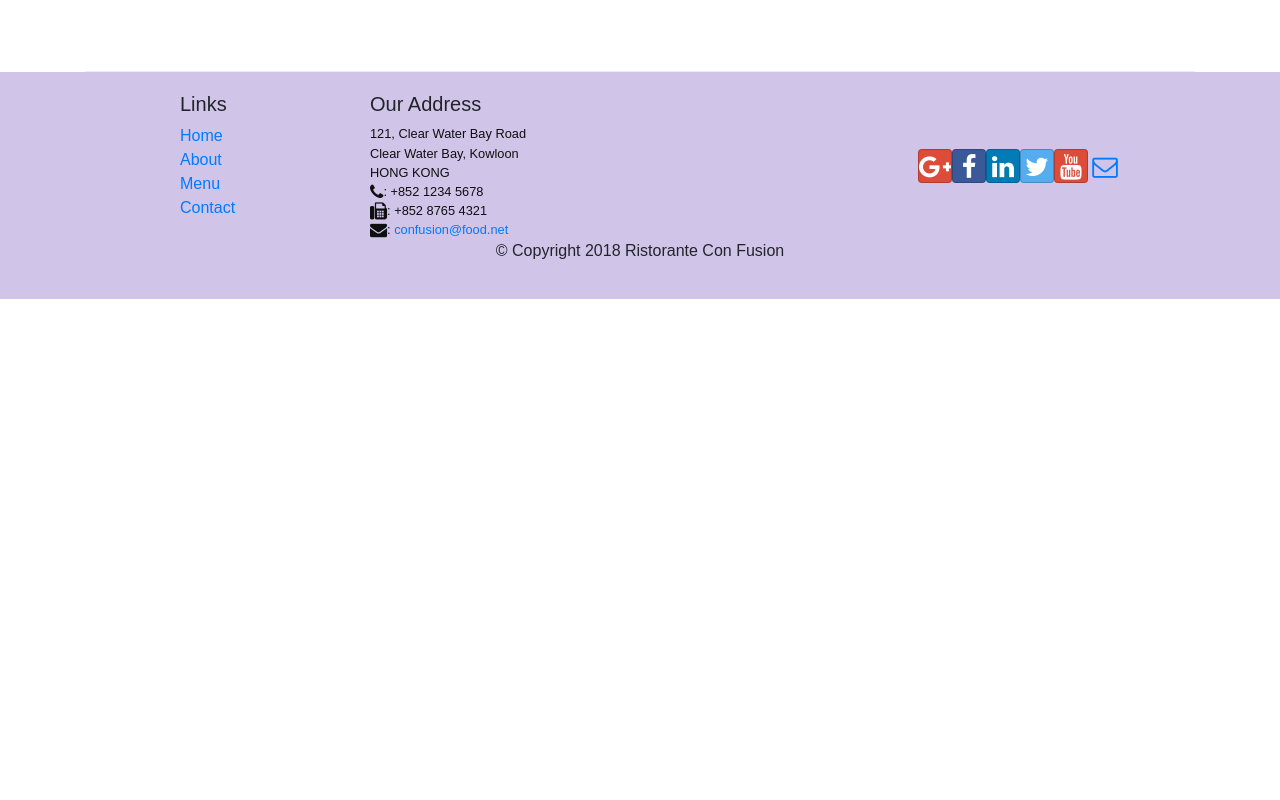
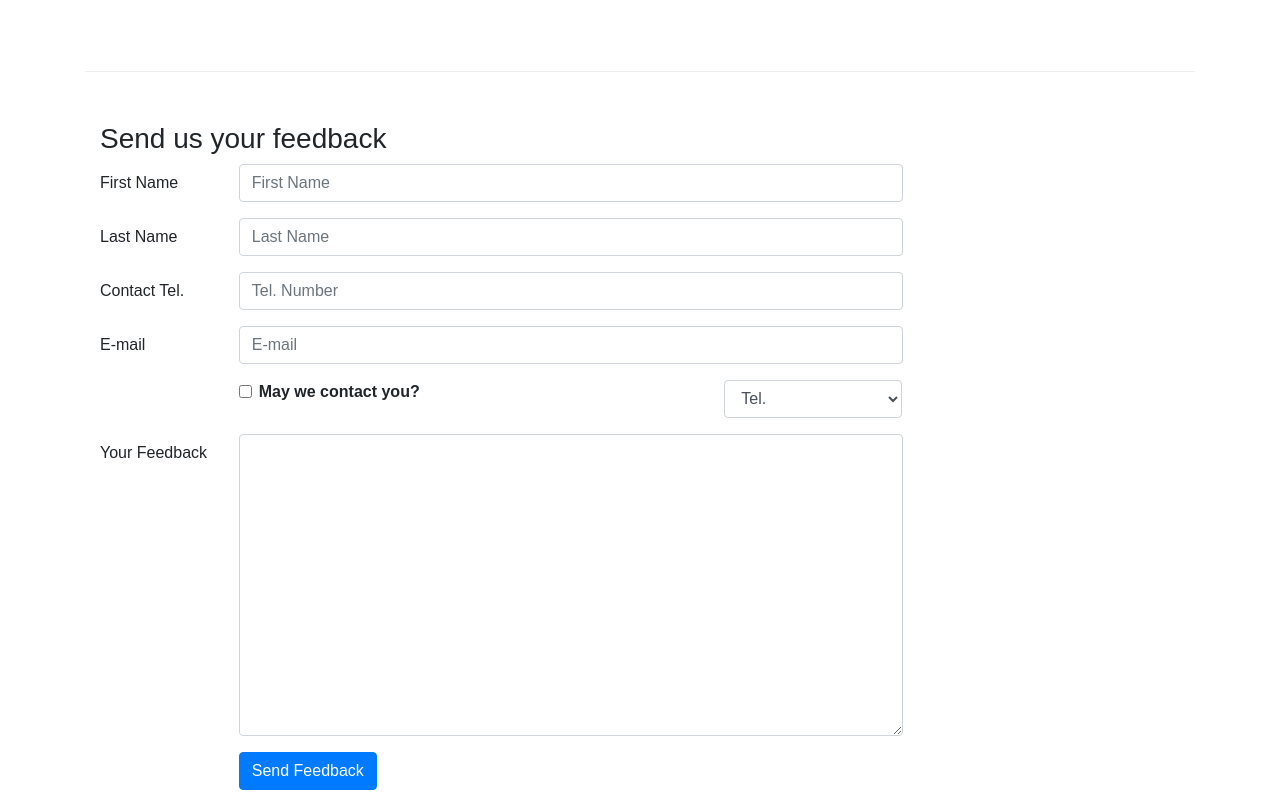
Before and after one commit to Royk8/RistoranteConfusion, a React (Create React App) app: page /contactus in a window 1280 px wide. Shown: the part 800-1600 px from the top of the page. Before the commit the page ends 1099 px from the top, so only its background shows below. Built offline with nearby package versions, Linux system fonts and the light colour scheme.

Commit message:
Controlled Forms

```diff
--- a/src/components/ContactComponent.js
+++ b/src/components/ContactComponent.js
@@ -1,8 +1,43 @@
-import React from 'react';
-import { Breadcrumb, BreadcrumbItem } from 'reactstrap';
+import React, { Component } from 'react';
+import { Breadcrumb, BreadcrumbItem, Form, FormGroup, Label, Input, Col } from 'reactstrap';
 import { Link } from 'react-router-dom'
+import { Button } from 'reactstrap';
 
-function Contact(props) {
+class Contact extends Component{
+
+    constructor(props){
+        super(props);
+
+        this.state = {
+            firstname: "",
+            lastname: "",
+            telnum: "",
+            email: "",
+            agree: false,
+            contactType: 'Tel.',
+            message: ""
+        };
+
+        this.handleSubmit = this.handleSubmit.bind(this);
+        this.handleInputChange = this.handleInputChange.bind(this);
+    }
+
+    handleInputChange(event) {
+        console.log("YOOO");
+        const target = event.target;
+        const value = target.type === 'checkbox' ? target.checked : target.value;
+        const name = target.name;
+
+        this.setState({ [name] : value });
+    }
+
+    handleSubmit(event){
+        console.log("Current State is:" + JSON.stringify(this.state));
+        alert("Current State is:" + JSON.stringify(this.state));
+        event.preventDefaul();
+    }
+
+    render(){
         return(
             <div className="container">
                     <div className='row'>
@@ -45,8 +80,89 @@
                         </div>
                     </div>
                 </div>
+                <div className="row row-content">
+                    <div className='col-12'>
+                        <h3>Send us your feedback</h3>
+                    </div>
+                    <div className='col-12 col-md-9'>
+                        <Form onSubmit={this.handleSubmit}>
+                            <FormGroup row>
+                                <Label htmlFor='firstname' md={2}>First Name</Label>
+                                <Col md={10}>
+                                    <Input type="text" id="firstname" name="firstname"
+                                        placeholder="First Name"
+                                        value={this.state.firstname}
+                                        onChange={this.handleInputChange} />
+                                </Col>
+                            </FormGroup>
+                            <FormGroup row>
+                                <Label htmlFor='lastname' md={2}>Last Name</Label>
+                                <Col md={10}>
+                                    <Input type="text" id="lastname" name="lastname"
+                                        placeholder="Last Name"
+                                        value={this.state.lastname}
+                                        onChange={this.handleInputChange} />
+                                </Col>
+                            </FormGroup>
+                            <FormGroup row>
+                                <Label htmlFor='telnum' md={2}>Contact Tel.</Label>
+                                <Col md={10}>
+                                    <Input type="text" id="telnum" name="telnum"
+                                        placeholder="Tel. Number"
+                                        value={this.state.telnum}
+                                        onChange={this.handleInputChange} />
+                                </Col>
+                            </FormGroup>
+                            <FormGroup row>
+                                <Label htmlFor='email' md={2}>E-mail</Label>
+                                <Col md={10}>
+                                    <Input type="text" id="email" name="email"
+                                        placeholder="E-mail"
+                                        value={this.state.email}
+                                        onChange={this.handleInputChange} />
+                                </Col>
+                            </FormGroup>
+                            <FormGroup row>
+                                <Col md={{size: 6, offset: 2}}>
+                                    <FormGroup check>
+                                        <Label check>
+                                            <Input type="checkbox" name="agree"
+                                                checked={this.state.agree}
+                                                onChange={this.handleInputChange} />
+                                            {" "} <strong>May we contact you?</strong>
+                                        </Label>
+                                    </FormGroup>
+                                </Col>
+                                <Col md={{size: 3, offset: 1}}>
+                                    <Input type="select" name="contactType"
+                                        value={this.state.contactType}
+                                        onChange={this.handleInputChange}>
+                                        <option>Tel.</option>
+                                        <option>E-mail</option>
+                                    </Input>
+                                </Col>
+                            </FormGroup>
+                            <FormGroup row>
+                                <Label htmlFor='message' md={2}>Your Feedback</Label>
+                                <Col md={10}>
+                                    <Input type="textarea" id="message" name="message" rows="12"
+                                        value={this.state.message}
+                                        onChange={this.handleInputChange} />
+                                </Col>
+                            </FormGroup>
+                            <FormGroup row>
+                                <Col md={{size:10, offset:2}}>
+                                    <Button type="submit" color="primary">
+                                        Send Feedback
+                                    </Button>
+                                </Col>
+                            </FormGroup>
+                        </Form>
+                    </div>
+                </div>
             </div>
         );
     }
+}
 
 export default Contact;
```
Lines whose indentation alone changed are shown as unchanged.
